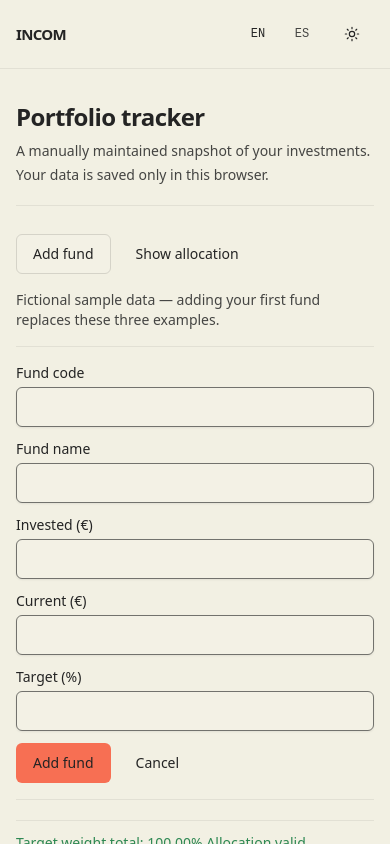
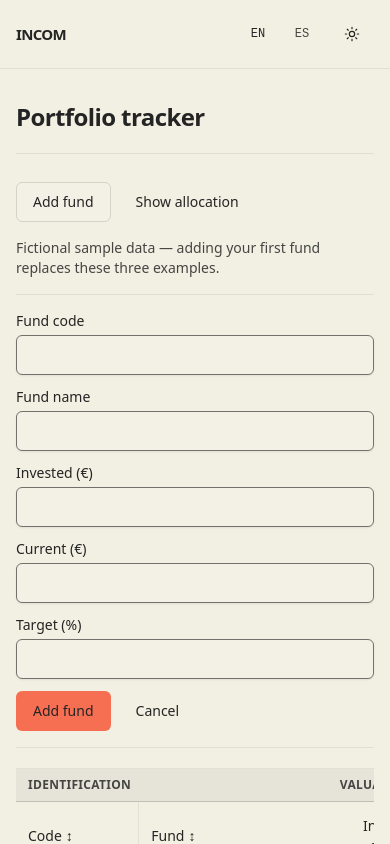
Before and after one commit to Manuelji022/incom, a Next.js app: page /en/portfolio in a window 390 px wide. Both pictures are taken after a click on the button "Add fund". Shown: the top 844 px of the page. Built offline with nearby package versions, Linux system fonts and the light colour scheme.

Commit message:
Polish portfolio tracker and responsive UI

```diff
--- a/src/app/globals.css
+++ b/src/app/globals.css
@@ -52,7 +52,7 @@
   --positive-solid: #53a274;
   --positive-solid-hover: #60b080;
   --positive-subtle: light-dark(#e8f5ec, #192c22);
-  --positive-foreground: light-dark(#2e8853, #61ad7e);
+  --positive-foreground: light-dark(#205f39, #61ad7e);
   --on-positive-solid-foreground: #ffffff;
   --on-positive-subtle-foreground: light-dark(#267449, #83d1a0);
 
@@ -60,7 +60,7 @@
   --warning-solid: #eb762f;
   --warning-solid-hover: #f77d34;
   --warning-subtle: light-dark(#fff1e5, #342110);
-  --warning-foreground: light-dark(#c85d1c, #f28a40);
+  --warning-foreground: light-dark(#98440f, #f28a40);
   --on-warning-solid-foreground: #ffffff;
   --on-warning-subtle-foreground: light-dark(#a74916, #ffa15c);
 
--- a/src/components/primitives/button.tsx
+++ b/src/components/primitives/button.tsx
@@ -43,7 +43,7 @@ function buttonVariants({
   className?: string;
 } = {}) {
   return [
-    "group/button inline-flex min-w-0 shrink-0 items-center justify-center whitespace-normal border transition-colors",
+    "group/button inline-flex min-w-0 shrink-0 cursor-pointer items-center justify-center whitespace-normal border transition-colors",
     "focus-visible:ring-2 focus-visible:ring-brand-border-focus focus-visible:ring-offset-2 focus-visible:ring-offset-page",
     "disabled:pointer-events-none disabled:opacity-50 [&_svg]:pointer-events-none [&_svg]:size-4 [&_svg]:shrink-0",
     variant !== "outline" ? "border-transparent" : "",
--- a/src/features/compound-calculator/components/portfolio-composition.tsx
+++ b/src/features/compound-calculator/components/portfolio-composition.tsx
@@ -59,9 +59,6 @@ export function PortfolioComposition({ point, locale, currency, text }: Portfoli
         >
           {text.title}
         </h2>
-        <p className="mt-1 text-sm leading-5 text-secondary-foreground">
-          {text.subtitle.replace("{duration}", duration)}
-        </p>
       </div>
 
       {hasLoss ? (
--- a/src/features/portfolio-rebalancing/components/portfolio-tracker.tsx
+++ b/src/features/portfolio-rebalancing/components/portfolio-tracker.tsx
@@ -1,6 +1,6 @@
 "use client";
 
-import { useEffect, useMemo, useState } from "react";
+import { useEffect, useMemo, useRef, useState } from "react";
 import {
   createColumnHelper,
   createSortedRowModel,
@@ -75,7 +75,10 @@ export function PortfolioTracker({ locale, copy, languageLabel, themeLabel }: {
   const [storageUnavailable, setStorageUnavailable] = useState(false);
   const [drafts, setDrafts] = useState<Record<string, Draft>>({});
   const [addDraft, setAddDraft] = useState<AddDraft>(emptyAdd);
-  const [addError, setAddError] = useState("");
+  const [addErrors, setAddErrors] = useState<Partial<Record<keyof AddDraft, string>>>({});
+  const [addErrorAnnouncement, setAddErrorAnnouncement] = useState("");
+  const addTriggerRef = useRef<HTMLButtonElement>(null);
+  const addInputRefs = useRef<Partial<Record<keyof AddDraft, HTMLInputElement | null>>>({});
   const [showAdd, setShowAdd] = useState(false);
   const [showDistribution, setShowDistribution] = useState(false);
   const [deleted, setDeleted] = useState<PortfolioFund | null>(null);
@@ -182,6 +185,23 @@ export function PortfolioTracker({ locale, copy, languageLabel, themeLabel }: {
     setDrafts((current) => { const next = { ...current }; delete next[key]; return next; });
   }
 
+  function updateAddField(field: keyof AddDraft, value: string) {
+    setAddErrorAnnouncement("");
+    setAddDraft((current) => ({ ...current, [field]: value }));
+    setAddErrors((current) => {
+      if (!current[field]) return current;
+      const next = { ...current };
+      delete next[field];
+      return next;
+    });
+  }
+
+  function closeAddForm() {
+    setShowAdd(false);
+    setAddErrorAnnouncement("");
+    addTriggerRef.current?.focus();
+  }
+
   function addFund(event: React.FormEvent<HTMLFormElement>) {
     event.preventDefault();
     const code = addDraft.code.trim().toUpperCase();
@@ -189,12 +209,26 @@ export function PortfolioTracker({ locale, copy, languageLabel, themeLabel }: {
     const investedCents = parseMoneyToCents(addDraft.invested);
     const currentCents = parseMoneyToCents(addDraft.current);
     const targetBps = parseTargetToBps(addDraft.target);
-    if (!code || !name || investedCents === null || currentCents === null || targetBps === null) {
-      setAddError(copy.validation);
-      return;
-    }
-    if (mode !== "sample" && funds.some((fund) => fund.code.trim().toUpperCase() === code)) {
-      setAddError(copy.duplicate);
+    const errors: Partial<Record<keyof AddDraft, string>> = {};
+    if (!code) errors.code = copy.codeRequired;
+    if (!name) errors.name = copy.nameRequired;
+    if (investedCents === null) errors.invested = copy.moneyRequired;
+    if (currentCents === null) errors.current = copy.moneyRequired;
+    if (targetBps === null) errors.target = copy.targetRequired;
+    if (!errors.code && mode !== "sample" && funds.some((fund) => fund.code.trim().toUpperCase() === code)) errors.code = copy.duplicate;
+    if (!code || !name || investedCents === null || currentCents === null || targetBps === null || errors.code) {
+      setAddErrors(errors);
+      const firstInvalid = (["code", "name", "invested", "current", "target"] as const).find((field) => errors[field]);
+      if (firstInvalid) {
+        const input = addInputRefs.current[firstInvalid];
+        if (input === document.activeElement) {
+          const label = { code: copy.addCode, name: copy.addName, invested: copy.addInvested, current: copy.addCurrent, target: copy.addTarget }[firstInvalid];
+          setAddErrorAnnouncement(`${label}: ${errors[firstInvalid]}`);
+        } else {
+          setAddErrorAnnouncement("");
+          input?.focus();
+        }
+      }
       return;
     }
     const newFund = { id: newId(), code, name, investedCents, currentCents, targetBps };
@@ -202,8 +236,20 @@ export function PortfolioTracker({ locale, copy, languageLabel, themeLabel }: {
     else setFunds((current) => [...current, newFund]);
     setMode("custom");
     setAddDraft(emptyAdd);
-    setAddError("");
-    setShowAdd(false);
+    setAddErrors({});
+    closeAddForm();
+  }
+
+  function downloadPortfolioBackup() {
+    const blob = new Blob([JSON.stringify({ version: 2, mode, funds }, null, 2)], { type: "application/json" });
+    const url = URL.createObjectURL(blob);
+    const anchor = document.createElement("a");
+    anchor.href = url;
+    anchor.download = "portfolio-backup.json";
+    document.body.append(anchor);
+    anchor.click();
+    anchor.remove();
+    window.setTimeout(() => URL.revokeObjectURL(url), 0);
   }
 
   const allocationComplete = computed.totals.targetBps === 10_000;
@@ -216,33 +262,25 @@ export function PortfolioTracker({ locale, copy, languageLabel, themeLabel }: {
     <main id="main-content" tabIndex={-1} className="mx-auto w-full max-w-[1600px] min-w-0 flex-1 px-4 py-8 focus-visible:outline-none sm:px-6 lg:px-8">
       <header className="mb-7 border-b border-border-subtle pb-5">
         <h1 className="text-2xl font-semibold tracking-tight sm:text-3xl">{copy.title}</h1>
-        <p className="mt-2 text-sm text-secondary-foreground">{copy.subtitle}</p>
-        <p className="mt-1 text-sm text-secondary-foreground">{copy.savedNotice}</p>
       </header>
 
       <div className="mb-4 flex flex-wrap items-center gap-2">
-        <Button onClick={() => { setShowAdd((value) => !value); setAddError(""); }} variant="outline">{copy.addFund}</Button>
+        <Button ref={addTriggerRef} onClick={() => { setShowAdd((value) => !value); setAddErrors({}); setAddErrorAnnouncement(""); }} variant="outline">{copy.addFund}</Button>
         {mode === "custom" && funds.length === 0 ? <Button onClick={() => { setFunds(SAMPLE_FUNDS); setMode("sample"); setDeleted(null); }} variant="secondary">{copy.loadDemo}</Button> : null}
         {funds.length > 0 ? <Button onClick={() => setShowDistribution((value) => !value)} variant="ghost">{showDistribution ? copy.hideDistribution : copy.distribution}</Button> : null}
-        {storageUnavailable ? <span role="status" className="text-sm text-danger-foreground">{copy.storageUnavailable}</span> : null}
+        <span role="status" aria-live="polite" className="text-sm text-danger-foreground">{storageUnavailable ? copy.storageUnavailable : ""}</span>
+        {storageUnavailable ? <Button onClick={downloadPortfolioBackup} size="xs" variant="outline">{copy.downloadBackup}</Button> : null}
       </div>
 
       {mode === "sample" ? <p className="mb-4 text-sm text-secondary-foreground" role="note">{copy.sampleNotice}</p> : null}
 
       {showAdd ? <form onSubmit={addFund} className="mb-5 grid grid-cols-1 gap-3 border-y border-border-subtle py-4 sm:grid-cols-2 lg:grid-cols-5" noValidate>
         {([ ["code", copy.addCode], ["name", copy.addName], ["invested", copy.addInvested], ["current", copy.addCurrent], ["target", copy.addTarget] ] as const).map(([key, label]) => <label key={key} className="grid gap-1 text-sm font-medium">
-          {label}{key === "code" || key === "name" ? <Input aria-label={label} aria-invalid={Boolean(addError)} className="min-h-10 w-full rounded-md border border-control-border bg-container px-3 py-2 font-normal" value={addDraft[key]} onChange={(event) => { const value = event.currentTarget.value; setAddDraft((current) => ({ ...current, [key]: value })); }} /> : <DecimalInput aria-label={label} aria-invalid={Boolean(addError)} className="min-h-10 w-full rounded-md border border-control-border bg-container px-3 py-2 font-normal tabular-nums" value={addDraft[key]} onChange={(event) => { const value = event.currentTarget.value; setAddDraft((current) => ({ ...current, [key]: value })); }} />}
+          {label}{key === "code" || key === "name" ? <Input ref={(node) => { addInputRefs.current[key] = node; }} aria-label={label} aria-invalid={addErrors[key] ? true : undefined} aria-describedby={addErrors[key] ? `add-${key}-error` : undefined} className="min-h-10 w-full rounded-md border border-control-border bg-container px-3 py-2 font-normal" value={addDraft[key]} onChange={(event) => updateAddField(key, event.currentTarget.value)} /> : <DecimalInput ref={(node) => { addInputRefs.current[key] = node; }} aria-label={label} aria-invalid={addErrors[key] ? true : undefined} aria-describedby={addErrors[key] ? `add-${key}-error` : undefined} className="min-h-10 w-full rounded-md border border-control-border bg-container px-3 py-2 font-normal tabular-nums" value={addDraft[key]} onChange={(event) => updateAddField(key, event.currentTarget.value)} />}{addErrors[key] ? <span id={`add-${key}-error`} className="text-xs text-danger-foreground">{addErrors[key]}</span> : null}
         </label>)}
-        <div className="flex items-end gap-2 sm:col-span-2 lg:col-span-5"><Button type="submit">{copy.addFund}</Button><Button onClick={() => setShowAdd(false)} variant="ghost">{copy.cancel}</Button>{addError ? <span role="alert" className="text-sm text-danger-foreground">{addError}</span> : null}</div>
+        <span role="status" aria-live="polite" className="sr-only">{addErrorAnnouncement}</span>
+        <div className="flex items-end gap-2 sm:col-span-2 lg:col-span-5"><Button type="submit">{copy.addFund}</Button><Button onClick={() => { setAddErrors({}); closeAddForm(); }} variant="ghost">{copy.cancel}</Button></div>
       </form> : null}
-
-      <div className="mb-4 flex flex-wrap items-center gap-x-5 gap-y-2 border-y border-border-subtle py-3 text-sm">
-        <p aria-live="polite" className={allocationComplete ? "text-positive-foreground" : "text-warning-foreground"}>
-          {copy.targetSum.replace("{sum}", targetSumText)} {allocationComplete ? copy.allocationValid : copy.allocationIncomplete.replace("{amount}", percentFormatter.format(remainder)).replace("{direction}", differenceDirection)}
-        </p>
-        <p className="text-secondary-foreground">{copy.rebalanceNote}</p>
-        <p className="text-secondary-foreground">{copy.growthNote}</p>
-      </div>
 
       {funds.length === 0 ? <p className="border-y border-border-subtle py-10 text-center text-secondary-foreground">{copy.empty}</p> : <>
         {showDistribution ? <section aria-label={copy.distribution} className="mb-5 border-b border-border-subtle pb-4">
@@ -256,8 +294,7 @@ export function PortfolioTracker({ locale, copy, languageLabel, themeLabel }: {
           </li>)}</ul>
         </section> : null}
 
-        <p className="mb-2 text-sm text-secondary-foreground">{locale === "es" ? "Desplázate horizontalmente para ver todas las columnas." : "Scroll horizontally to see all columns."}</p>
-        <div className="max-h-[70vh] max-w-full overflow-auto overscroll-contain border-y border-border-subtle" role="region" aria-label={locale === "es" ? "Tabla de cartera; desplázate horizontalmente para ver todas las columnas" : "Portfolio table; scroll horizontally to see all columns"} tabIndex={0}>
+        <div className="max-h-[70vh] max-w-full contain-paint overflow-auto overscroll-contain border-y border-border-subtle" role="region" aria-label={locale === "es" ? "Tabla de cartera; desplázate horizontalmente para ver todas las columnas" : "Portfolio table; scroll horizontally to see all columns"} tabIndex={0}>
           <table className="w-full min-w-[1380px] border-collapse text-sm">
             <caption className="sr-only">{locale === "es" ? "Cartera de fondos y objetivos de asignación" : "Fund portfolio and target allocations"}</caption>
             <thead>
@@ -269,12 +306,14 @@ export function PortfolioTracker({ locale, copy, languageLabel, themeLabel }: {
                   const activeSort = table.state.sorting.find((sort) => sort.id === id);
                   const sortState = activeSort ? (activeSort.desc ? "desc" : "asc") : false;
                   const label = groupLabels[id] ?? id;
+                  const helpText = id === "differenceCents" ? `${copy.overweightHelp} ${copy.underweightHelp}` : id === "differencePp" ? copy.ppHelp : undefined;
+                  const helpId = helpText ? `portfolio-help-${id}` : undefined;
                   if (isGroup) return <th key={header.id} id={`portfolio-header-${id}`} colSpan={header.colSpan} scope="colgroup" className="border-b border-border-strong bg-sunken px-3 py-2 text-start text-xs font-semibold uppercase tracking-wide text-secondary-foreground">{label}</th>;
                   const sortable = header.column.getCanSort();
-                  return <th key={header.id} id={`portfolio-header-${id}`} rowSpan={header.rowSpan} scope="col" aria-sort={sortState === "asc" ? "ascending" : sortState === "desc" ? "descending" : "none"} className={`border-b border-border-strong px-3 py-2 font-medium ${["code", "name"].includes(id) ? "text-start" : "text-end"} ${id === "code" ? "sticky start-0 z-20 bg-page shadow-[1px_0_0_var(--border-subtle)]" : ""}`} >
-                    {sortable ? <button className="inline-flex min-h-8 items-center gap-1 rounded-sm text-inherit hover:underline focus-visible:outline-2 focus-visible:outline-offset-2 focus-visible:outline-brand-border-focus" onClick={header.column.getToggleSortingHandler()} type="button">{label}<span aria-hidden="true">{sortState === "asc" ? "↑" : sortState === "desc" ? "↓" : "↕"}</span></button> : label}
-                    {id === "differenceCents" ? <span className="ms-1 cursor-help" title={`${copy.overweightHelp} ${copy.underweightHelp}`} aria-label={`${copy.overweightHelp} ${copy.underweightHelp}`}>ⓘ</span> : null}
-                    {id === "differencePp" ? <span className="ms-1 cursor-help" title={copy.ppHelp} aria-label={copy.ppHelp}>ⓘ</span> : null}
+                  return <th key={header.id} id={`portfolio-header-${id}`} rowSpan={header.rowSpan} scope="col" aria-sort={sortState === "asc" ? "ascending" : sortState === "desc" ? "descending" : "none"} className={`border-b border-border-strong px-3 py-2 font-medium ${["code", "name"].includes(id) ? "text-start" : "text-end"} ${id === "code" ? "sticky start-0 z-20 border-e border-border-subtle bg-page" : ""}`} >
+                    {sortable ? <button aria-describedby={helpId} className="inline-flex min-h-8 items-center gap-1 rounded-sm text-inherit hover:underline focus-visible:outline-2 focus-visible:outline-offset-2 focus-visible:outline-brand-border-focus" onClick={header.column.getToggleSortingHandler()} type="button">{label}<span aria-hidden="true">{sortState === "asc" ? "↑" : sortState === "desc" ? "↓" : "↕"}</span></button> : label}
+                    {helpText ? <span aria-hidden="true" className="ms-1 inline-flex cursor-help" title={helpText}><svg viewBox="0 0 16 16" className="size-3.5" fill="none" stroke="currentColor" strokeWidth="1.5"><circle cx="8" cy="8" r="6.25" /><path d="M8 7v4m0-6h.01" /></svg></span> : null}
+                    {helpText ? <span id={helpId} className="sr-only">{helpText}</span> : null}
                   </th>;
                 })}
                 {group.depth === 0 && mode === "custom" ? <th id="portfolio-header-actions" rowSpan={2} scope="col" className="border-b border-border-strong px-3 py-2 text-end font-medium">{copy.actions}</th> : null}
@@ -298,7 +337,7 @@ export function PortfolioTracker({ locale, copy, languageLabel, themeLabel }: {
                       const key = `${row.id}:${dataField}`;
                       const draft = drafts[key];
                       const fieldLabel = groupLabels[id] ?? id;
-                      return <td key={cell.id} headers={`portfolio-header-${group} portfolio-header-${id}`} className={`px-3 py-2 ${identity ? "text-start" : "text-end tabular-nums"} ${id === "code" ? "sticky start-0 z-10 bg-container shadow-[1px_0_0_var(--border-subtle)]" : ""}`}>
+                      return <td key={cell.id} headers={`portfolio-header-${group} portfolio-header-${id}`} className={`px-3 py-2 ${identity ? "text-start" : "text-end tabular-nums"} ${id === "code" ? "sticky start-0 z-10 border-e border-border-subtle bg-container" : ""}`}>
                         <DraftInput aria-label={`${fieldLabel}, ${row.code}`} aria-invalid={Boolean(draft?.error)} aria-describedby={draft?.error ? `${key}-error` : undefined} className={`min-h-9 w-full rounded-sm border border-transparent bg-transparent px-2 py-1 text-inherit tabular-nums hover:border-border-default focus:border-control-border focus:bg-container ${identity ? "text-start" : "text-end"}`} value={editValue(row, dataField)} onFocus={() => startDraft(row, dataField)} onChange={(event) => { const value = event.currentTarget.value; setDrafts((current) => ({ ...current, [key]: { value } })); }} onBlur={(event) => { if (event.currentTarget.dataset.skipCommit) { delete event.currentTarget.dataset.skipCommit; return; } commitDraft(row, dataField); }} onKeyDown={(event) => { if (event.key === "Enter") { event.preventDefault(); commitDraft(row, dataField); event.currentTarget.dataset.skipCommit = "true"; event.currentTarget.blur(); } if (event.key === "Escape") { event.preventDefault(); cancelDraft(row, dataField); event.currentTarget.dataset.skipCommit = "true"; event.currentTarget.blur(); } }} />
                         {draft?.error ? <span id={`${key}-error`} role="alert" className="block max-w-40 text-start text-xs text-danger-foreground">{draft.error}</span> : null}
                       </td>;
@@ -326,7 +365,7 @@ export function PortfolioTracker({ locale, copy, languageLabel, themeLabel }: {
             </tfoot>
           </table>
         </div>
-        {!allocationComplete ? <p className="mt-3 text-sm text-warning-foreground">{copy.allocationIncomplete.replace("{amount}", percentFormatter.format(remainder)).replace("{direction}", differenceDirection)}</p> : null}
+        {!allocationComplete ? <p className="mt-3 text-sm tabular-nums text-warning-foreground">{copy.allocationIncomplete.replace("{amount}", percentFormatter.format(remainder)).replace("{direction}", differenceDirection)}</p> : null}
       </>}
       {deleted ? <p role="status" className="mt-3 flex items-center gap-2 text-sm">{deleted.code} <Button onClick={() => { setFunds((current) => [...current, deleted]); setDeleted(null); }} size="xs" variant="outline">{copy.undo}</Button></p> : null}
     </main>
--- a/src/lib/i18n.ts
+++ b/src/lib/i18n.ts
@@ -112,7 +112,6 @@ const dictionaries = {
       cardsLabel: "Final investment summary",
       mobileSummaryButton: "View yearly summary",
       mobileTableButton: "View full table",
-      horizontalScrollHint: "Scroll horizontally to see all columns.",
       tableRegionLabel: "Annual projection table; scroll horizontally to see all columns",
       initialPrincipal: "Initial principal",
       totalContributions: "Total invested",
@@ -156,8 +155,6 @@ const dictionaries = {
     },
     portfolio: {
       title: "Portfolio tracker",
-      subtitle: "A manually maintained snapshot of your investments.",
-      savedNotice: "Your data is saved only in this browser.",
       addFund: "Add fund",
       loadDemo: "Load demo portfolio",
       sampleNotice: "Fictional sample data — adding your first fund replaces these three examples.",
@@ -204,7 +201,8 @@ const dictionaries = {
       codeRequired: "Enter a unique fund code.",
       moneyRequired: "Enter a nonnegative amount with up to two decimal places.",
       targetRequired: "Enter a target from 0% to 100%, with up to two decimal places.",
-      storageUnavailable: "Browser storage is unavailable; changes will not persist.",
+      storageUnavailable: "Browser storage is unavailable; changes will not persist. Download a backup before leaving this page.",
+      downloadBackup: "Download backup",
       addCode: "Fund code",
       addName: "Fund name",
       addInvested: "Invested (€)",
@@ -326,7 +324,6 @@ const dictionaries = {
       cardsLabel: "Resumen final de la inversión",
       mobileSummaryButton: "Ver resumen por año",
       mobileTableButton: "Ver tabla completa",
-      horizontalScrollHint: "Desliza horizontalmente para ver todas las columnas.",
       tableRegionLabel: "Tabla de proyección anual; desplázate horizontalmente para ver todas las columnas",
       initialPrincipal: "Capital inicial",
       totalContributions: "Total invertido",
@@ -370,8 +367,6 @@ const dictionaries = {
     },
     portfolio: {
       title: "Seguimiento de cartera",
-      subtitle: "Una instantánea de tus inversiones mantenida manualmente.",
-      savedNotice: "Tus datos solo se guardan en este navegador.",
       addFund: "Añadir fondo",
       loadDemo: "Cargar cartera de ejemplo",
       sampleNotice: "Datos ficticios de ejemplo: al añadir tu primer fondo, se sustituyen estos tres ejemplos.",
@@ -418,7 +413,8 @@ const dictionaries = {
       codeRequired: "Introduce un código único.",
       moneyRequired: "Introduce un importe no negativo con hasta dos decimales.",
       targetRequired: "Introduce un objetivo entre 0 % y 100 %, con hasta dos decimales.",
-      storageUnavailable: "El almacenamiento del navegador no está disponible; los cambios no se guardarán.",
+      storageUnavailable: "El almacenamiento del navegador no está disponible; los cambios no se guardarán. Descarga una copia de seguridad antes de salir de esta página.",
+      downloadBackup: "Descargar copia de seguridad",
       addCode: "Código del fondo",
       addName: "Nombre del fondo",
       addInvested: "Invertido (€)",
```
Also changed, not shown: src/features/compound-calculator/components/investment-summary.tsx (+2 -21 lines), 1 other file (tests, documents, lock files or other folders).
